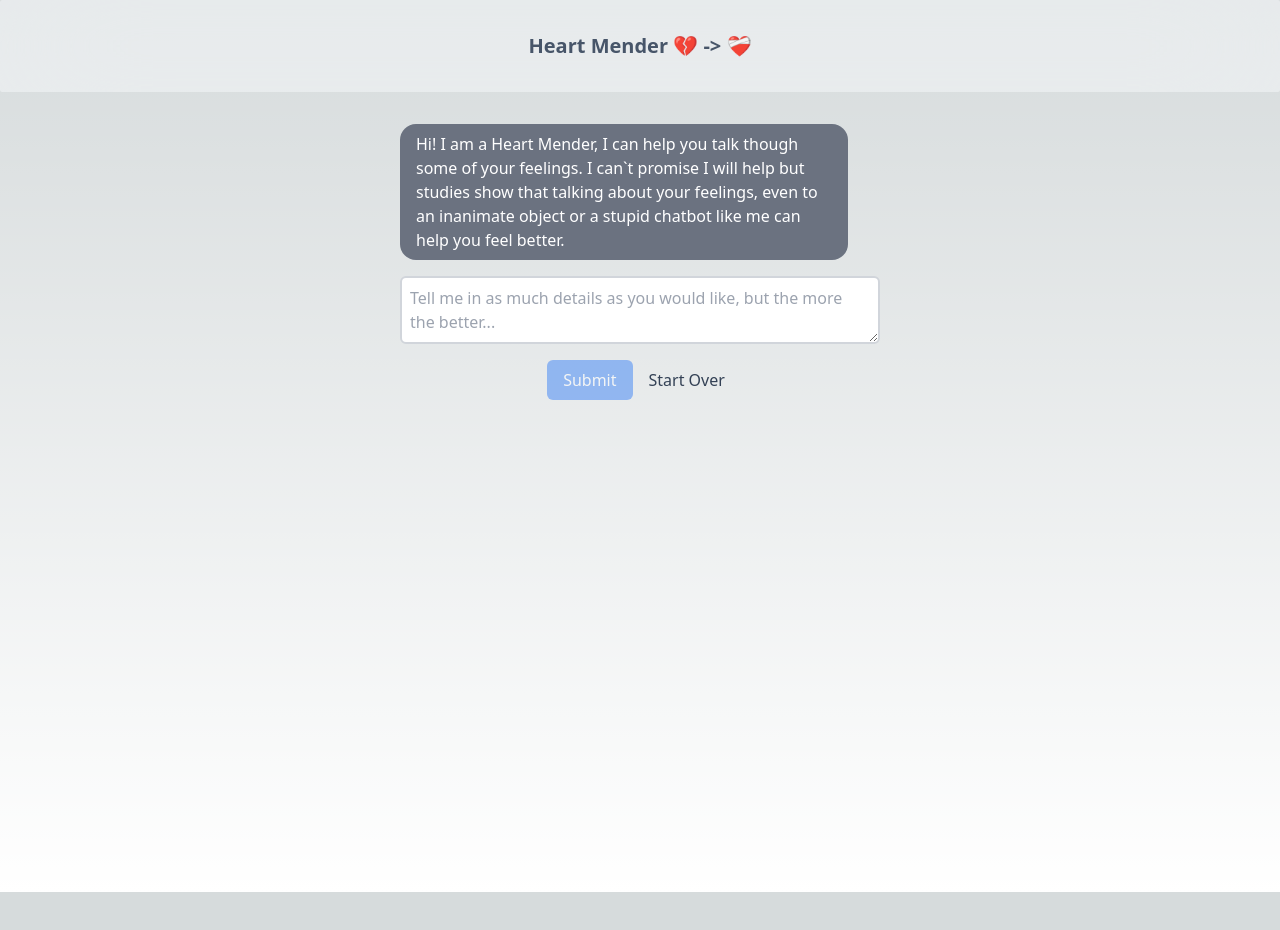
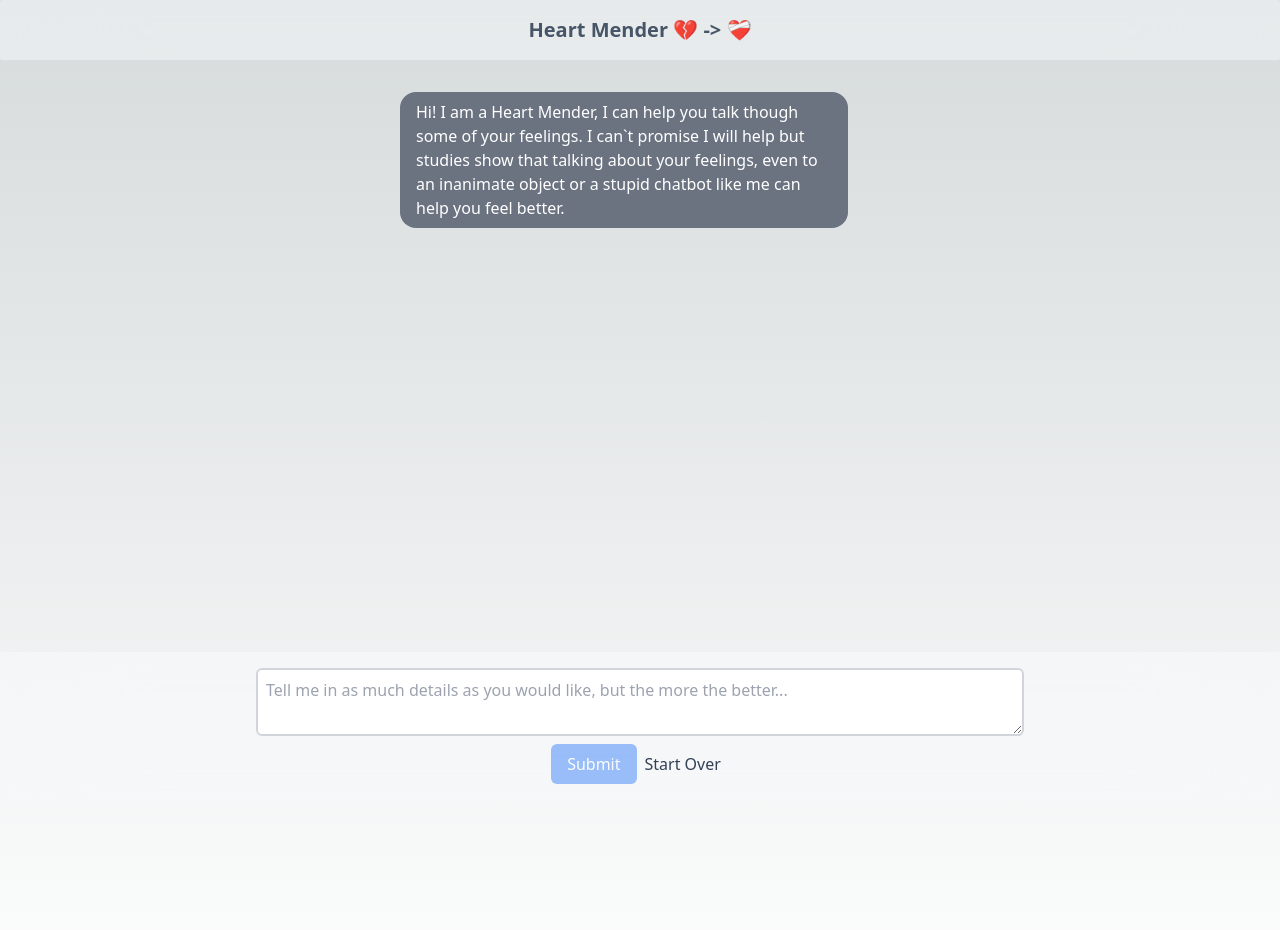
Before and after one commit to supervanya/mend-my-heart, a Next.js app: page / in a window 1280 px wide. Shown: the top 930 px of the page. Before the commit the page ends 892 px from the top, so only its background shows below. Built offline with nearby package versions, Linux system fonts and the light colour scheme.

Commit message:
sticky bottom

```diff
--- a/pages/_app.tsx
+++ b/pages/_app.tsx
@@ -3,12 +3,5 @@ import type { AppProps } from "next/app";
 import Head from "next/head";
 
 export default function App({ Component, pageProps }: AppProps) {
-  return (
-    <>
-      <Head>
-        <title>Heart Mender 💔 {"->"} ❤️‍🩹</title>
-      </Head>
-      <Component {...pageProps} />
-    </>
-  );
+  return <Component {...pageProps} />;
 }
--- a/pages/_document.tsx
+++ b/pages/_document.tsx
@@ -1,4 +1,4 @@
-import { Html, Head, Main, NextScript } from 'next/document'
+import { Html, Head, Main, NextScript } from "next/document";
 
 export default function Document() {
   return (
@@ -9,5 +9,5 @@ export default function Document() {
         <NextScript />
       </body>
     </Html>
-  )
+  );
 }
--- a/pages/index.tsx
+++ b/pages/index.tsx
@@ -3,6 +3,7 @@ import { useRef, useState } from "react";
 import { useMessages } from "@/helpers/useMessages";
 import { Message } from "@/components/Message";
 import { INITIAL_GREETING } from "@/helpers/constants";
+import Head from "next/head";
 
 const addMessageToHistory = (
   message: Pick<TMessage, "text" | "user">,
@@ -17,12 +18,13 @@ const addMessageToHistory = (
 };
 
 export default function Home() {
+  const chatContainerRef = useRef<HTMLElement | null>(null);
   const [input, setInput] = useState<string>("");
   const { chatHistory, addMessageToHistory, resetChatHistory } = useMessages();
 
   const updateUserMessage = async () => {
     if (input) {
-      addMessageToHistory({ text: input, user: "user" });
+      handleNewMessage(input, "user");
       setInput("");
     }
   };
@@ -32,6 +34,18 @@ export default function Home() {
     return "Hello, I am a bot.";
   };
 
+  const scrollToBottom = () => {
+    window.scrollTo({
+      top: document.documentElement.scrollHeight,
+      behavior: "smooth",
+    });
+  };
+
+  const handleNewMessage = (message: string, user: TMessage["user"]) => {
+    addMessageToHistory({ text: message, user });
+    scrollToBottom();
+  };
+
   const handleSubmit = async () => {
     if (!input) {
       return;
@@ -39,15 +53,22 @@ export default function Home() {
 
     await updateUserMessage();
     const botResponse = await getResponseFromBot();
-    addMessageToHistory({ text: botResponse, user: "bot" });
+    handleNewMessage(botResponse, "bot");
+    scrollToBottom();
   };
 
   return (
     <>
-      <p className="text-xl font-bold p-8 bg-slate-50 w-full text-center text-slate-600 rounded-sm sticky top-0 backdrop-blur-3xl bg-opacity-50">
+      <Head>
+        <title>Heart Mender 💔 -{">"} ❤️‍🩹</title>
+      </Head>
+      <nav className="text-xl font-bold px-8 py-4 bg-slate-50 w-full text-center text-slate-600 rounded-sm sticky top-0 backdrop-blur-3xl bg-opacity-50">
         Heart Mender 💔 {"->"} ❤️‍🩹
-      </p>
-      <main className="flex min-h-screen max-w-lg mx-auto flex-col items-center gap-4 pt-8 p-4">
+      </nav>
+      <main
+        ref={chatContainerRef}
+        className="flex min-h-screen max-w-lg mx-auto flex-col items-center gap-4 pt-8 p-4 mb-8"
+      >
         <ChatHistory>
           <Message
             text={INITIAL_GREETING}
@@ -63,9 +84,10 @@ export default function Home() {
             />
           ))}
         </ChatHistory>
-
+      </main>
+      <div className="flex items-center gap-2 px-8 py-4 bg-slate-50 w-full flex-col rounded-sm sticky bottom-0 backdrop-blur-3xl bg-opacity-50">
         <textarea
-          className="w-full p-2 border-2 border-gray-300 rounded-md"
+          className="w-full p-2 border-2 border-gray-300 rounded-md max-w-screen-md"
           aria-multiline="true"
           placeholder="Tell me in as much details as you would like, but the more the better..."
           value={input}
@@ -77,7 +99,7 @@ export default function Home() {
             }
           }}
         />
-        <div className="flex gap-2">
+        <div className="flex justify-center">
           <button
             type="submit"
             onClick={handleSubmit}
@@ -94,7 +116,7 @@ export default function Home() {
             Start Over
           </button>
         </div>
-      </main>
+      </div>
     </>
   );
 }
```
